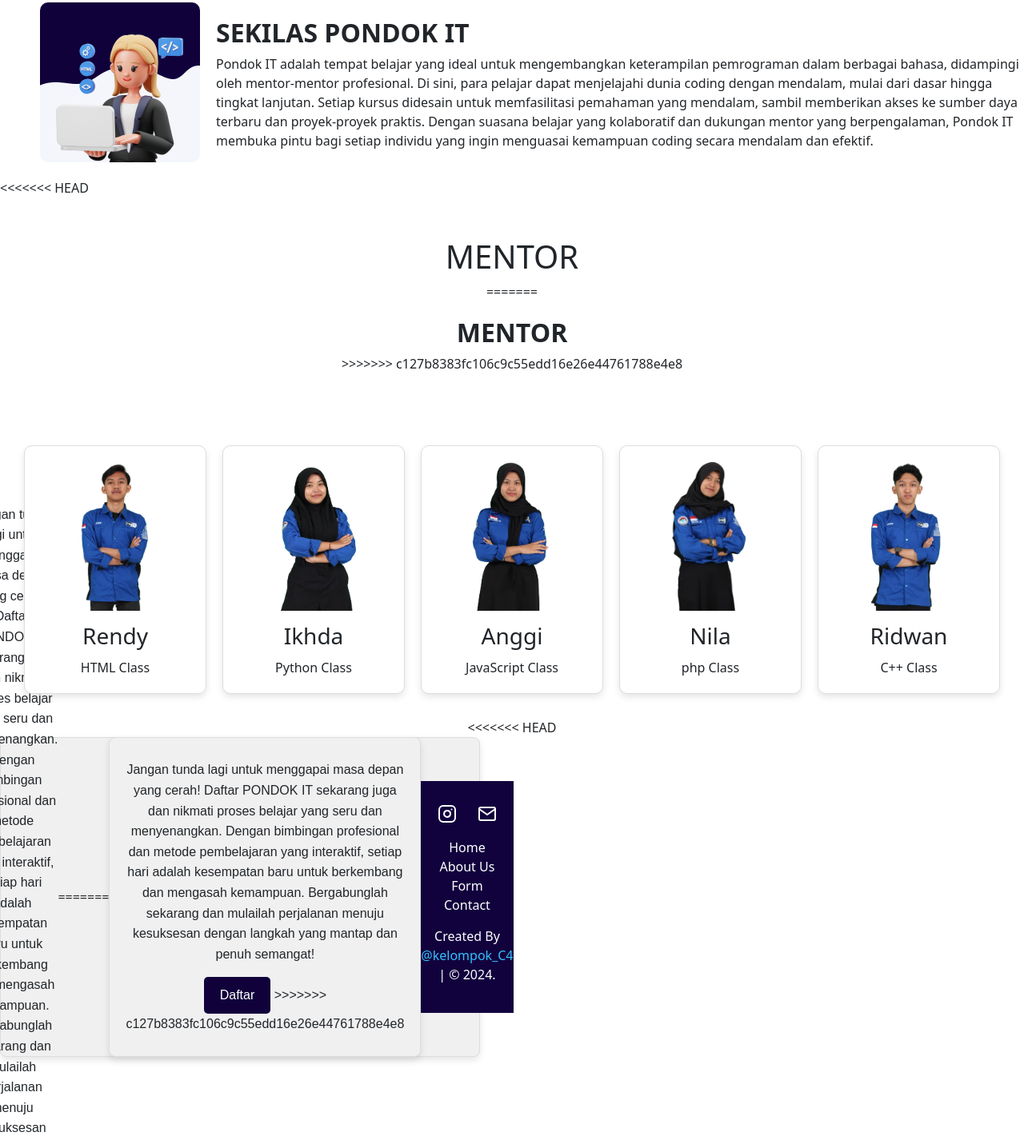
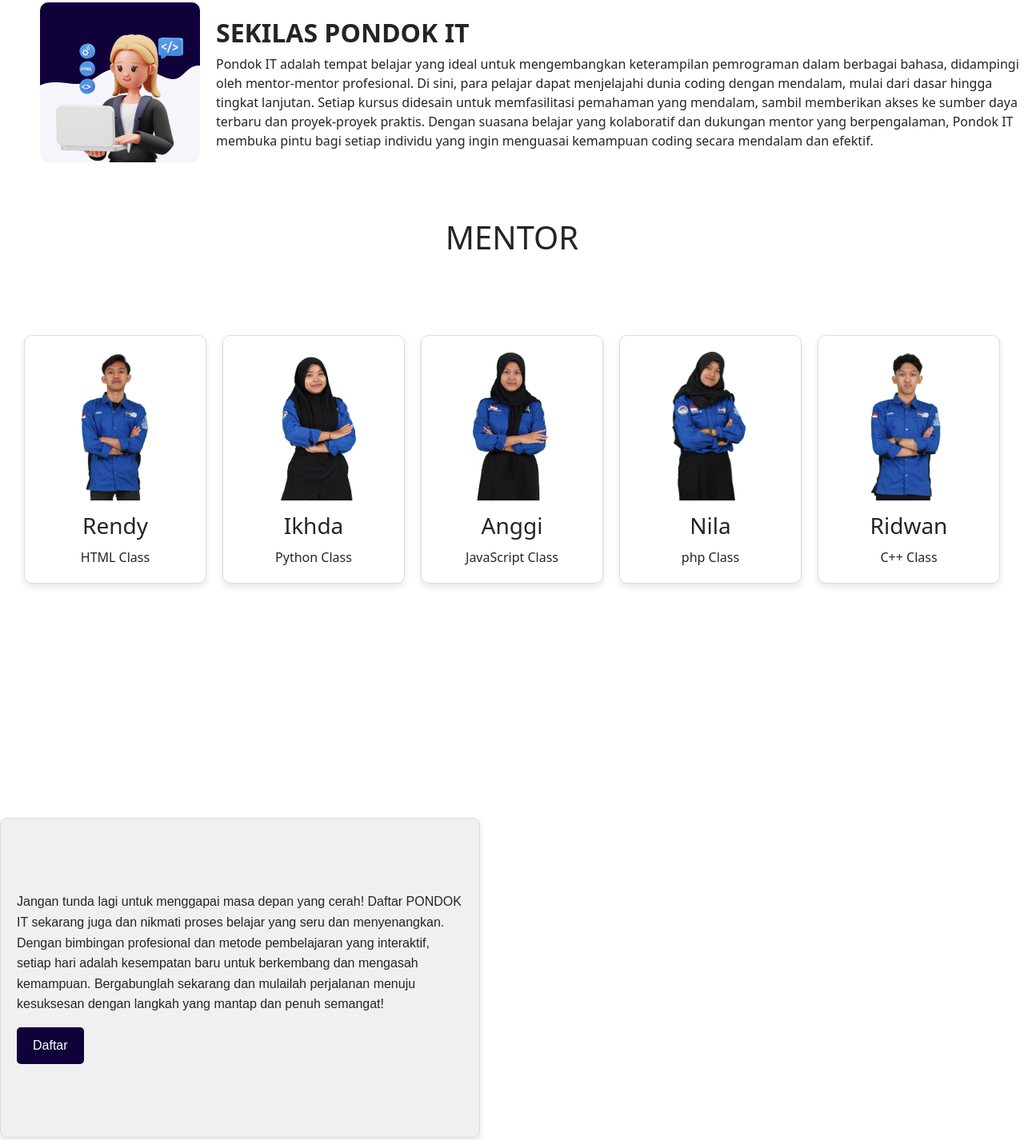
Before and after one commit to iamanggi/UCP2-Kelompok4, a plain HTML site: page index.html in a window 1280 px wide. Shown: the part 845-2271 px from the top of the page at 80% size. Drawn offline with nearby package versions, Linux system fonts and the light colour scheme.

Commit message:
update index perbaikan karna bentrok

```diff
--- a/index.html
+++ b/index.html
@@ -89,13 +89,8 @@ crossorigin="anonymous"
   </div>
  </section>
 
-<<<<<<< HEAD
  <section class="section-mentor">
   <h1 style="text-align: center;">MENTOR</h1>
-=======
- <section>
-  <h2 style="text-align: center; margin-top: 20px; font-weight:bold ;">MENTOR</h2>
->>>>>>> c127b8383fc106c9c55edd16e26e44761788e4e8
   <div class="card-container">
     <div class="card">
       <img src="./Assets/images/rendy.png" alt="Card Image 1" />
@@ -133,10 +128,8 @@ crossorigin="anonymous"
       <p>C++ Class</p>
     </div>
   </div>
- </section>
+</section>
 
-
-<<<<<<< HEAD
 <section class="quotes">
   <div class="card-container-2">
       <div class="card-content">
@@ -145,16 +138,10 @@ crossorigin="anonymous"
         </p>
         <a href="./Pages/form.html" class="button">Daftar</a>
       </div>
-=======
-<div class="card-container-2">
-  <div class="card-content">
-    <p>
-      Jangan tunda lagi untuk menggapai masa depan yang cerah! Daftar PONDOK IT sekarang juga dan nikmati proses belajar yang seru dan menyenangkan. Dengan bimbingan profesional dan metode pembelajaran yang interaktif, setiap hari adalah kesempatan baru untuk berkembang dan mengasah kemampuan. Bergabunglah sekarang dan mulailah perjalanan menuju kesuksesan dengan langkah yang mantap dan penuh semangat!
-    </p>
-    <a href="./Pages/form.html" class="button">Daftar</a>
->>>>>>> c127b8383fc106c9c55edd16e26e44761788e4e8
   </div>
-</div>
+</section>
+
+
 
 <!-- footer section -->
 <section>
```
